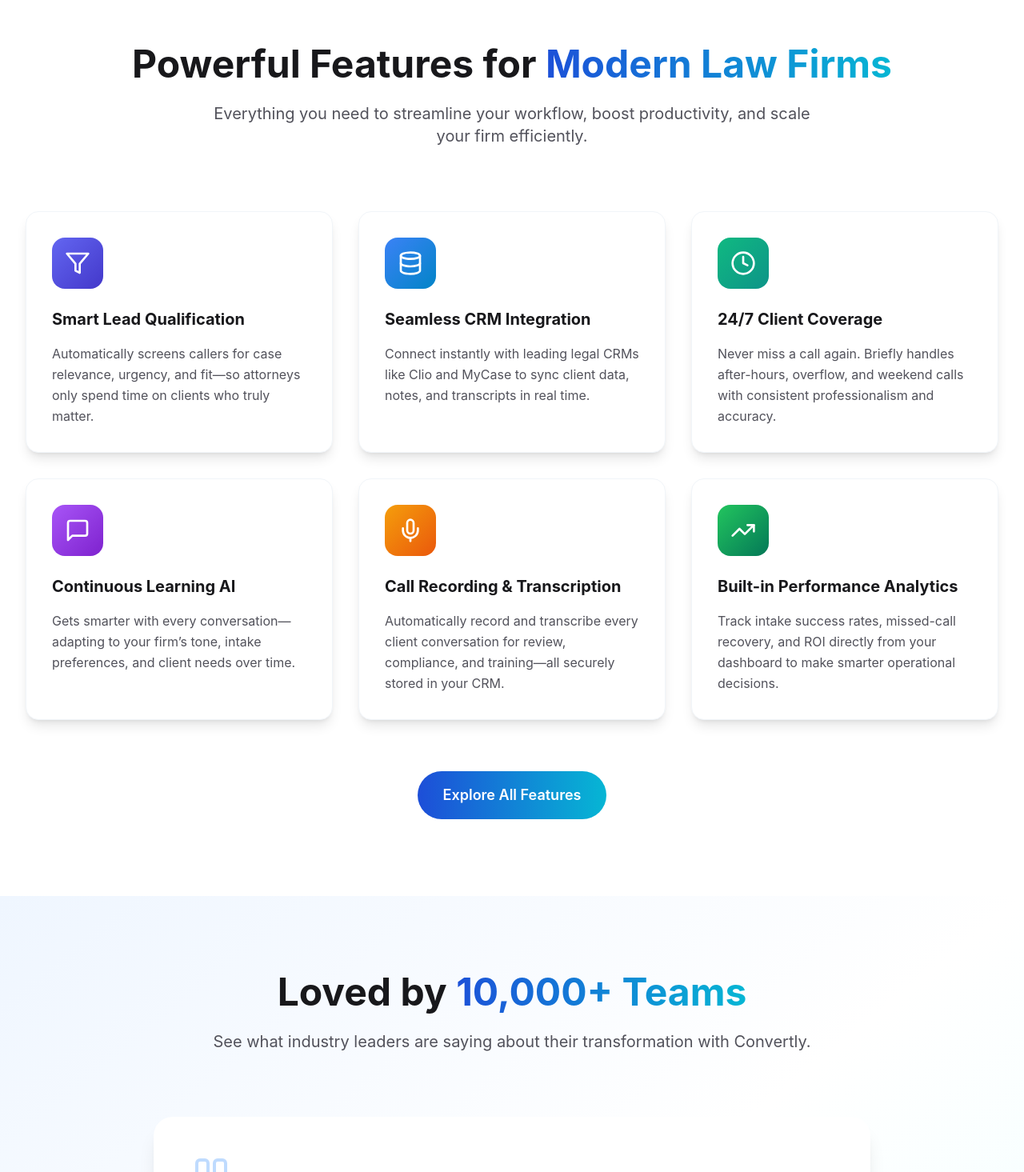
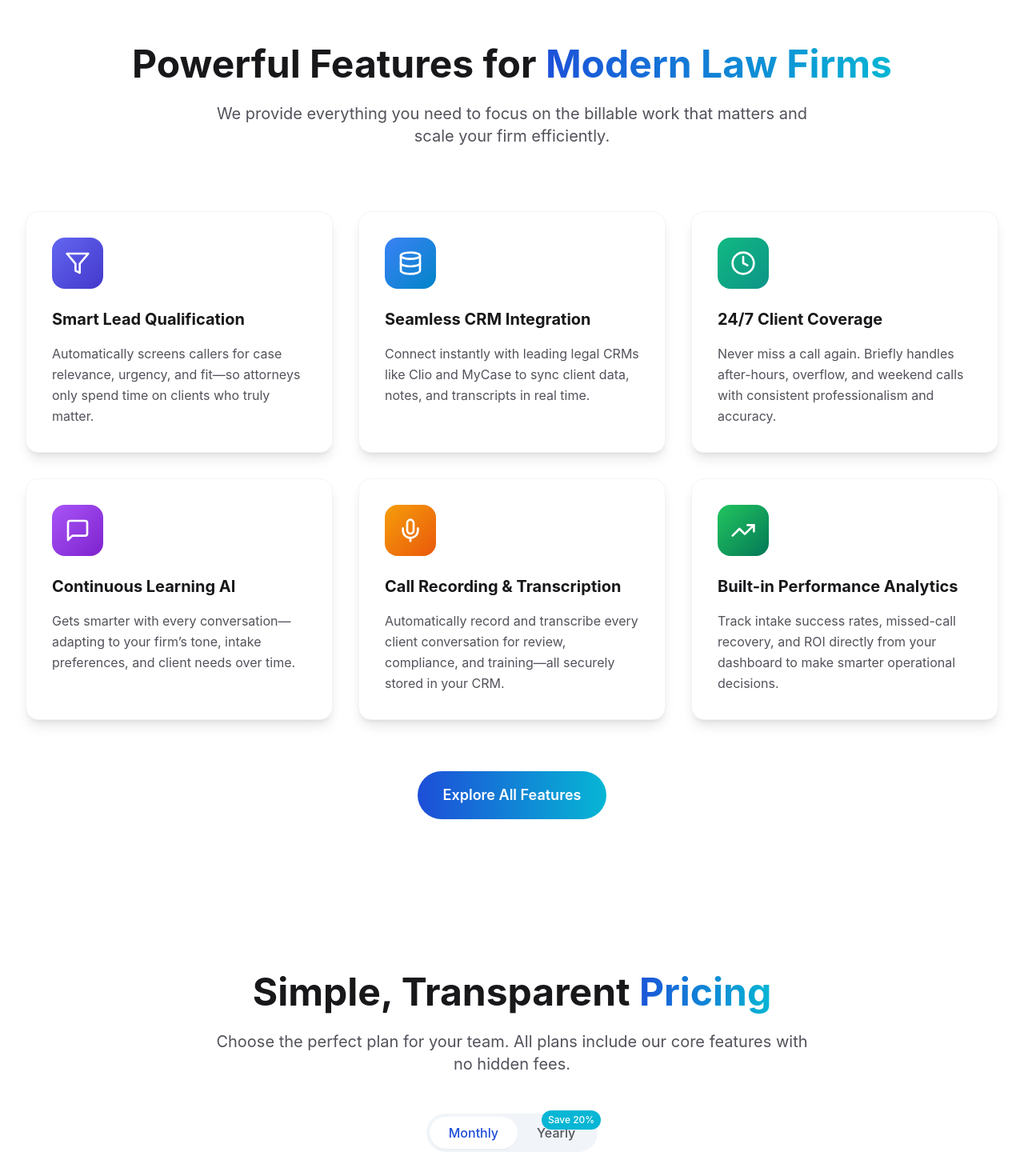
Before and after one commit to hridayunadkat/briefly-site, a React (Vite) app: page /#/ in a window 1280 px wide. Shown: the part 840-2305 px from the top of the page at 80% size. Built offline with nearby package versions, Linux system fonts and the light colour scheme; a web font is replaced by a local one; what @radix-ui/themes would draw is missing.

Commit message:
Testimonials commented out

```diff
--- a/src/components/Features.jsx
+++ b/src/components/Features.jsx
@@ -85,7 +85,7 @@ import React from 'react';
                 <span className="bg-gradient-to-r from-blue-700 to-cyan-500 bg-clip-text text-transparent"> Modern Law Firms</span>
               </h2>
               <p className="text-xl text-zinc-600 max-w-3xl mx-auto">
-                Everything you need to streamline your workflow, boost productivity, and scale your firm efficiently.
+                We provide everything you need to focus on the billable work that matters and scale your firm efficiently.
               </p>
             </motion.div>
 
--- a/src/pages/Home.jsx
+++ b/src/pages/Home.jsx
@@ -3,7 +3,7 @@ import React from 'react';
     import Hero from '../components/Hero';
     import Features from '../components/Features';
     import Portfolio from '../components/Portfolio';
-    import Testimonials from '../components/Testimonials';
+    // import Testimonials from '../components/Testimonials';
     import Pricing from '../components/Pricing';
     import Contact from '../components/Contact';
     import Footer from '../components/Footer';
@@ -16,7 +16,7 @@ import React from 'react';
             <Hero />
             <Features />
             {/* <Portfolio /> */}
-            <Testimonials />
+            {/* <Testimonials /> */}
             <Pricing />
             <Contact />
           </main>
```
